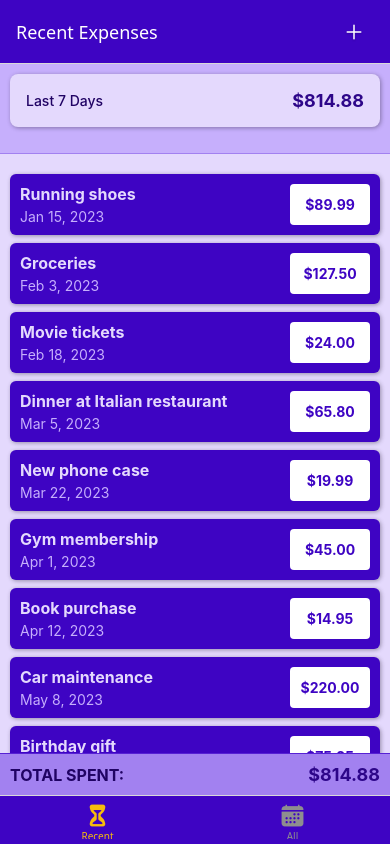
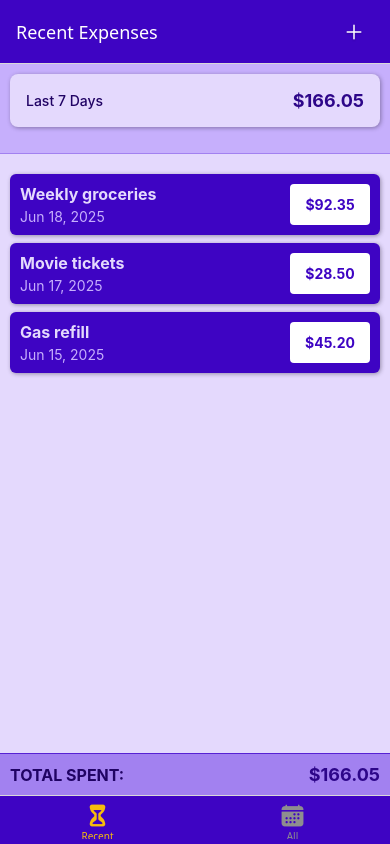
Before and after one commit to ibrohimbek-dev/tracker-app-react-native, a React Native app: screen /RecentExpenses in a window 390 px wide. Built offline with nearby package versions, Linux system fonts and the light colour scheme.

Commit message:
feat: 2025-06-20 - 12: 01

```diff
--- a/App.js
+++ b/App.js
@@ -8,6 +8,7 @@ import AllExpenses from "./screens/AllExpenses";
 import { GlobalStyles } from "./constants/styles";
 import { Ionicons } from "@expo/vector-icons";
 import IconButton from "./components/UI/IconButton";
+import ExpensesContextProvider from "./store/expenses-context";
 
 const Stack = createNativeStackNavigator();
 const BottomTabs = createBottomTabNavigator();
@@ -66,8 +67,14 @@ export default function App() {
 	return (
 		<>
 			<StatusBar style="light" />
+			<ExpensesContextProvider>
 				<NavigationContainer>
-				<Stack.Navigator>
+					<Stack.Navigator
+						screenOptions={{
+							headerStyle: { backgroundColor: GlobalStyles.colors.primary500 },
+							headerTintColor: "white",
+						}}
+					>
 						<Stack.Screen
 							name="ExpensesOverview"
 							component={ExpensesOverview}
@@ -75,9 +82,16 @@ export default function App() {
 								headerShown: false,
 							}}
 						/>
-					<Stack.Screen name="ManageExpenses" component={ManageExpenses} />
+						<Stack.Screen
+							name="ManageExpenses"
+							component={ManageExpenses}
+							options={{
+								presentation: "modal",
+							}}
+						/>
 					</Stack.Navigator>
 				</NavigationContainer>
+			</ExpensesContextProvider>
 		</>
 	);
 }
--- a/components/ExpensesOutput/ExpensesItem.js
+++ b/components/ExpensesOutput/ExpensesItem.js
@@ -4,11 +4,13 @@ import { GlobalStyles } from "../../constants/styles";
 import { formatDate } from "../../util/date";
 import { useNavigation } from "@react-navigation/native";
 
-const ExpensesItem = ({ desc, amount, date }) => {
+const ExpensesItem = ({ id, desc, amount, date }) => {
 	const navigation = useNavigation();
 
 	const expensePressHandler = () => {
-		navigation.navigate("ManageExpenses");
+		navigation.navigate("ManageExpenses", {
+			expenseId: id,
+		});
 	};
 
 	return (
@@ -23,7 +25,7 @@ const ExpensesItem = ({ desc, amount, date }) => {
 					<Text style={styles.date}>{formatDate(date)}</Text>
 				</View>
 				<View style={styles.amountContainer}>
-					<Text style={styles.amount}>${amount.toFixed(2)}</Text>
+					<Text style={styles.amount}>${amount?.toFixed(2)}</Text>
 				</View>
 			</View>
 		</Pressable>
--- a/components/ExpensesOutput/ExpensesOutput.js
+++ b/components/ExpensesOutput/ExpensesOutput.js
@@ -4,74 +4,8 @@ import ExpensesSummary from "./ExpensesSummary";
 import ExpensesList from "./ExpensesList";
 import { GlobalStyles } from "../../constants/styles";
 
-const DUMMY_EXPENSES = [
-	{
-		id: "e1",
-		desc: "Running shoes",
-		amount: 89.99,
-		date: new Date("2023-01-15"),
-	},
-	{
-		id: "e2",
-		desc: "Groceries",
-		amount: 127.5,
-		date: new Date("2023-02-03"),
-	},
-	{
-		id: "e3",
-		desc: "Movie tickets",
-		amount: 24.0,
-		date: new Date("2023-02-18"),
-	},
-	{
-		id: "e4",
-		desc: "Dinner at Italian restaurant",
-		amount: 65.8,
-		date: new Date("2023-03-05"),
-	},
-	{
-		id: "e5",
-		desc: "New phone case",
-		amount: 19.99,
-		date: new Date("2023-03-22"),
-	},
-	{
-		id: "e6",
-		desc: "Gym membership",
-		amount: 45.0,
-		date: new Date("2023-04-01"),
-	},
-	{
-		id: "e7",
-		desc: "Book purchase",
-		amount: 14.95,
-		date: new Date("2023-04-12"),
-	},
-	{
-		id: "e8",
-		desc: "Car maintenance",
-		amount: 220.0,
-		date: new Date("2023-05-08"),
-	},
-	{
-		id: "e9",
-		desc: "Birthday gift",
-		amount: 75.25,
-		date: new Date("2023-05-20"),
-	},
-	{
-		id: "e10",
-		desc: "Summer clothes",
-		amount: 132.4,
-		date: new Date("2023-06-05"),
-	},
-];
-
-function ExpensesOutput({
-	expenses = DUMMY_EXPENSES,
-	expensesPeriod = "Last 7 Days",
-}) {
-	const totalAmount = expenses.reduce(
+function ExpensesOutput({ expenses, expensesPeriod }) {
+	const totalAmount = expenses?.reduce(
 		(sum, expense) => sum + expense.amount,
 		0
 	);
@@ -98,7 +32,7 @@ function ExpensesOutput({
 
 			<View style={styles.footerContainer}>
 				<Text style={styles.footerText}>TOTAL SPENT:</Text>
-				<Text style={styles.footerAmount}>${totalAmount.toFixed(2)}</Text>
+				<Text style={styles.footerAmount}>${totalAmount?.toFixed(2)}</Text>
 			</View>
 		</View>
 	);
--- a/components/ExpensesOutput/ExpensesSummary.js
+++ b/components/ExpensesOutput/ExpensesSummary.js
@@ -3,14 +3,14 @@ import { View, Text, StyleSheet } from "react-native";
 import { GlobalStyles } from "../../constants/styles";
 
 const ExpensesSummary = ({ expenses, periodName }) => {
-	const expensesSum = expenses.reduce((sum, expense) => {
+	const expensesSum = expenses?.reduce((sum, expense) => {
 		return sum + expense.amount;
 	}, 0);
 
 	return (
 		<View style={styles.container}>
 			<Text style={styles.period}>{periodName}</Text>
-			<Text style={styles.sum}>${expensesSum.toFixed(2)}</Text>
+			<Text style={styles.sum}>${expensesSum?.toFixed(2)}</Text>
 		</View>
 	);
 };
--- /dev/null
+++ b/components/UI/Button.js
@@ -0,0 +1,48 @@
+import React from "react";
+import { Pressable, StyleSheet, Text, View } from "react-native";
+import { GlobalStyles } from "../../constants/styles";
+
+const Button = ({ children, onPress, mode, style }) => {
+	return (
+		<View style={style}>
+			<Pressable
+				onPressIn={onPress}
+				style={({ pressed }) => pressed && styles.pressed}
+			>
+				<View style={[styles.button, mode === "flat" && styles.flat]}>
+					<Text style={[styles.buttonText, mode === "flat" && styles.flatText]}>
+						{children}
+					</Text>
+				</View>
+			</Pressable>
+		</View>
+	);
+};
+
+export default Button;
+
+const styles = StyleSheet.create({
+	button: {
+		borderRadius: 4,
+		padding: 8,
+		backgroundColor: GlobalStyles.colors.primary500,
+	},
+	flat: {
+		backgroundColor: GlobalStyles.colors.primary100,
+	},
+
+	buttonText: {
+		color: "white",
+		textAlign: "center",
+	},
+
+	flatText: {
+		color: "black",
+	},
+
+	pressed: {
+		opacity: 0.75,
+		backgroundColor: GlobalStyles.colors.primary100,
+		borderRadius: 4,
+	},
+});
--- a/screens/AllExpenses.js
+++ b/screens/AllExpenses.js
@@ -1,8 +1,16 @@
-import React from "react";
+import React, { useContext } from "react";
 import ExpensesOutput from "../components/ExpensesOutput/ExpensesOutput";
+import { ExpensesContext } from "../store/expenses-context";
 
 const AllExpenses = () => {
-	return <ExpensesOutput expensesPeriod="Total" />;
+	const expensesContext = useContext(ExpensesContext);
+
+	return (
+		<ExpensesOutput
+			expenses={expensesContext.expenses}
+			expensesPeriod="Total"
+		/>
+	);
 };
 
 export default AllExpenses;
--- a/screens/ManageExpenses.js
+++ b/screens/ManageExpenses.js
@@ -1,8 +1,84 @@
-import React from "react";
-import { Text } from "react-native";
+import React, { useLayoutEffect } from "react";
+import { StyleSheet, View } from "react-native";
+import IconButton from "../components/UI/IconButton";
+import { GlobalStyles } from "../constants/styles";
+import Button from "../components/UI/Button";
 
-const ManageExpenses = () => {
-	return <Text>ManageExpenses</Text>;
+const ManageExpenses = ({ route, navigation }) => {
+	const editedExpenseId = route.params?.expenseId;
+	const isEditing = !!editedExpenseId;
+
+	useLayoutEffect(() => {
+		navigation.setOptions({
+			title: isEditing ? "Edit Expense" : "Add Expense",
+		});
+	}, [navigation, isEditing]);
+
+	function deleteExpenseHandler() {
+		navigation.goBack();
+	}
+
+	function cancelExpenseHandler() {
+		navigation.goBack();
+	}
+
+	function confirmExpenseHandler() {
+		navigation.goBack();
+	}
+
+	return (
+		<View style={styles.container}>
+			<View style={styles.buttons}>
+				<Button
+					style={styles.button}
+					mode="flat"
+					onPress={cancelExpenseHandler}
+				>
+					Cancel
+				</Button>
+				<Button style={styles.button} onPress={confirmExpenseHandler}>
+					{isEditing ? "Update" : "Add"}
+				</Button>
+			</View>
+			{isEditing && (
+				<View style={styles.deleteContainer}>
+					<IconButton
+						icon="trash"
+						color={GlobalStyles.colors.error500}
+						size={36}
+						onPress={deleteExpenseHandler}
+					/>
+				</View>
+			)}
+		</View>
+	);
 };
 
 export default ManageExpenses;
+
+const styles = StyleSheet.create({
+	container: {
+		flex: 1,
+		padding: 24,
+		backgroundColor: GlobalStyles.colors.primary800,
+	},
+
+	buttons: {
+		flexDirection: "row",
+		justifyContent: "center",
+		alignItems: "center",
+	},
+
+	button: {
+		minWidth: 120,
+		marginHorizontal: 8,
+	},
+
+	deleteContainer: {
+		marginTop: 16,
+		paddingTop: 8,
+		borderTopWidth: 2,
+		borderTopColor: GlobalStyles.colors.primary200,
+		alignItems: "center",
+	},
+});
--- a/screens/RecentExpenses.js
+++ b/screens/RecentExpenses.js
@@ -1,8 +1,20 @@
-import React from "react";
+import React, { useContext } from "react";
 import ExpensesOutput from "../components/ExpensesOutput/ExpensesOutput";
+import { ExpensesContext } from "../store/expenses-context";
+import { getDateMinusDays } from "../util/date";
 
 const RecentExpenses = () => {
-	return <ExpensesOutput expensesPeriod="Last 7 Days" />;
+	const expensesContext = useContext(ExpensesContext);
+
+	const recentExpenses = expensesContext.expenses.filter((expense) => {
+		const today = new Date();
+		const date7DaysAgo = getDateMinusDays(today, 7);
+		return expense.date >= date7DaysAgo && expense.date <= today;
+	});
+
+	return (
+		<ExpensesOutput expenses={recentExpenses} expensesPeriod="Last 7 Days" />
+	);
 };
 
 export default RecentExpenses;
--- /dev/null
+++ b/store/expenses-context.js
@@ -0,0 +1,142 @@
+import { createContext, useReducer } from "react";
+
+const DUMMY_EXPENSES = [
+	{
+		id: "e1",
+		desc: "Running shoes",
+		amount: 89.99,
+		date: new Date("2025-01-15"),
+	},
+	{
+		id: "e2",
+		desc: "Groceries",
+		amount: 127.5,
+		date: new Date("2025-02-03"),
+	},
+	{
+		id: "e3",
+		desc: "Movie tickets",
+		amount: 24.0,
+		date: new Date("2025-02-18"),
+	},
+	{
+		id: "e4",
+		desc: "Dinner at Italian restaurant",
+		amount: 65.8,
+		date: new Date("2025-03-05"),
+	},
+	{
+		id: "e5",
+		desc: "New phone case",
+		amount: 19.99,
+		date: new Date("2025-03-22"),
+	},
+	{
+		id: "e6",
+		desc: "Gym membership",
+		amount: 45.0,
+		date: new Date("2025-04-01"),
+	},
+	{
+		id: "e7",
+		desc: "Book purchase",
+		amount: 14.95,
+		date: new Date("2025-04-12"),
+	},
+	{
+		id: "e8",
+		desc: "Car maintenance",
+		amount: 220.0,
+		date: new Date("2025-05-08"),
+	},
+	{
+		id: "e9",
+		desc: "Birthday gift",
+		amount: 75.25,
+		date: new Date("2025-05-20"),
+	},
+	{
+		id: "e10",
+		desc: "Summer clothes",
+		amount: 132.4,
+		date: new Date("2025-06-05"),
+	},
+	{
+		id: "e11",
+		desc: "Weekly groceries",
+		amount: 92.35,
+		date: new Date("2025-06-18"), // 2 days ago (assuming today is 2025-06-20)
+	},
+	{
+		id: "e12",
+		desc: "Movie tickets",
+		amount: 28.5,
+		date: new Date("2025-06-17"), // 3 days ago
+	},
+	{
+		id: "e13",
+		desc: "Gas refill",
+		amount: 45.2,
+		date: new Date("2025-06-15"), // 5 days ago
+	},
+];
+
+export const ExpensesContext = createContext({
+	expenses: [],
+	addExpense: ({ desc, amount, data }) => {},
+	deleteExpense: (id) => {},
+	updateExpense: (id, { desc, amount, data }) => {},
+});
+
+function expensesReducer(state, action) {
+	switch (action.type) {
+		case "ADD":
+			const id = new Date().toString() + Math.random().toString();
+			return [{ ...action.payload, id: id }, ...state];
+		case "UPDATE":
+			const updatableExpenseIndex = state.findIndex(
+				(expense) => expense.id === action.payload.id
+			);
+
+			const updatableExpense = state[updatableExpenseIndex];
+			const updatedItem = { ...updatableExpense, ...action.payload.data };
+			const updatedExpenses = [...state];
+			updatedExpenses[updatableExpenseIndex] = updatedItem;
+			return updatedExpenses;
+		case "DELETE":
+			return state.filter((expense) => expense.id !== action.payload);
+		default:
+			return state;
+	}
+}
+
+function ExpensesContextProvider({ children }) {
+	const [expensesState, dispatch] = useReducer(expensesReducer, DUMMY_EXPENSES);
+
+	function addExpense(expenseData) {
+		dispatch({ type: "ADD", payload: expenseData });
+	}
+
+	function deleteExpense(id) {
+		dispatch({ type: "DELETE", payload: id });
+	}
+
+	function updateExpense(id, expenseData) {
+		dispatch({ type: "UPDATE", payload: { id: id, data: expenseData } });
+	}
+
+	const value = {
+		expenses: expensesState,
+		addExpense: addExpense,
+		deleteExpense: deleteExpense,
+		updateExpense: updateExpense,
+	};
+
+	return (
+		<ExpensesContext.Provider value={value}>
+			{children}
+		</ExpensesContext.Provider>
+	);
+}
+
+export default ExpensesContextProvider;
--- a/util/date.js
+++ b/util/date.js
@@ -5,3 +5,9 @@ export function formatDate(date) {
 		day: "numeric",
 	});
 }
+
+export function getDateMinusDays(date, days) {
+	const newDate = new Date(date);
+	newDate.setDate(newDate.getDate() - days);
+	return newDate;
+}
```
Also changed, not shown: 1 other file (tests, documents, lock files or other folders). Lines whose indentation alone changed are shown as unchanged.
